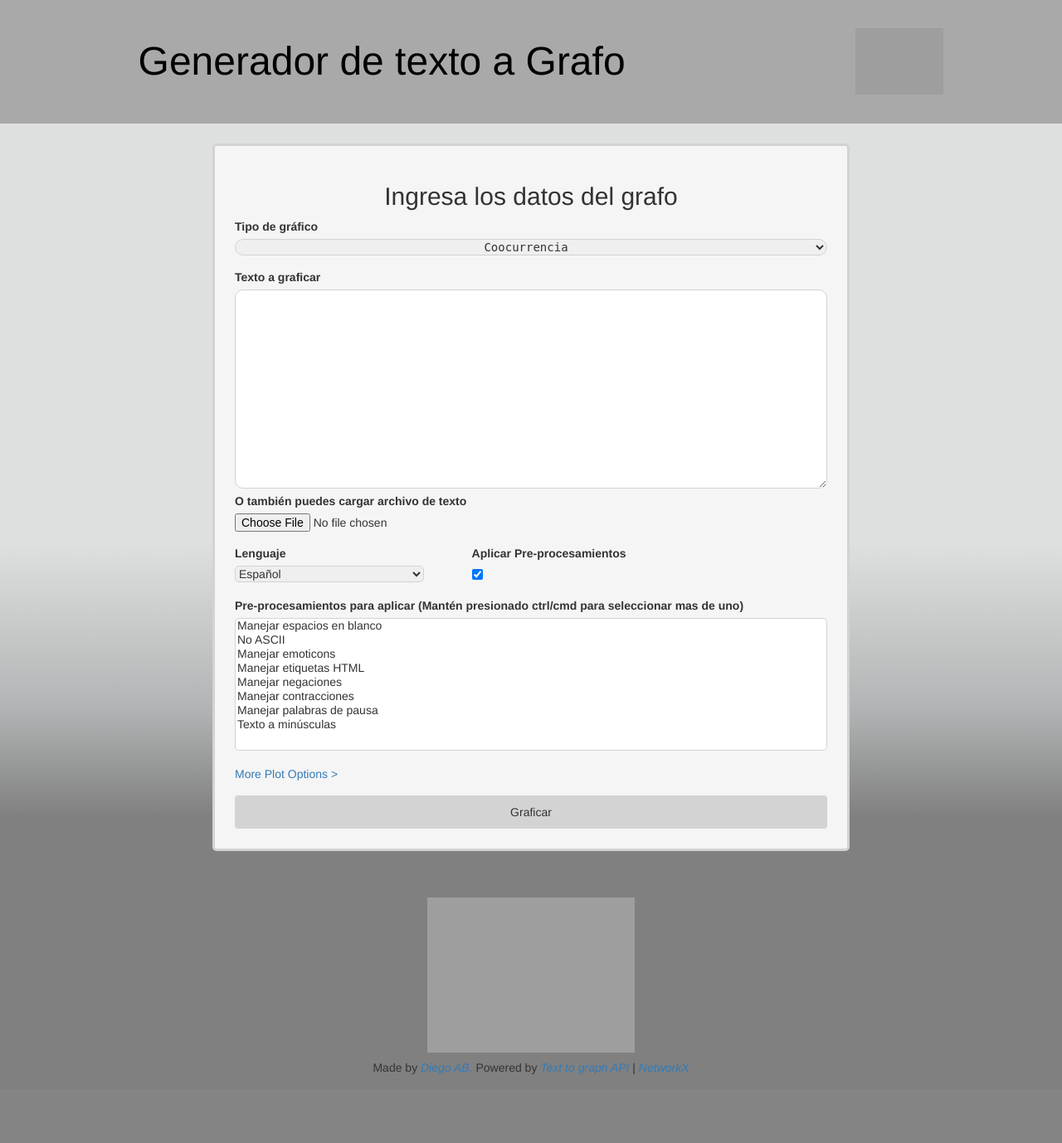
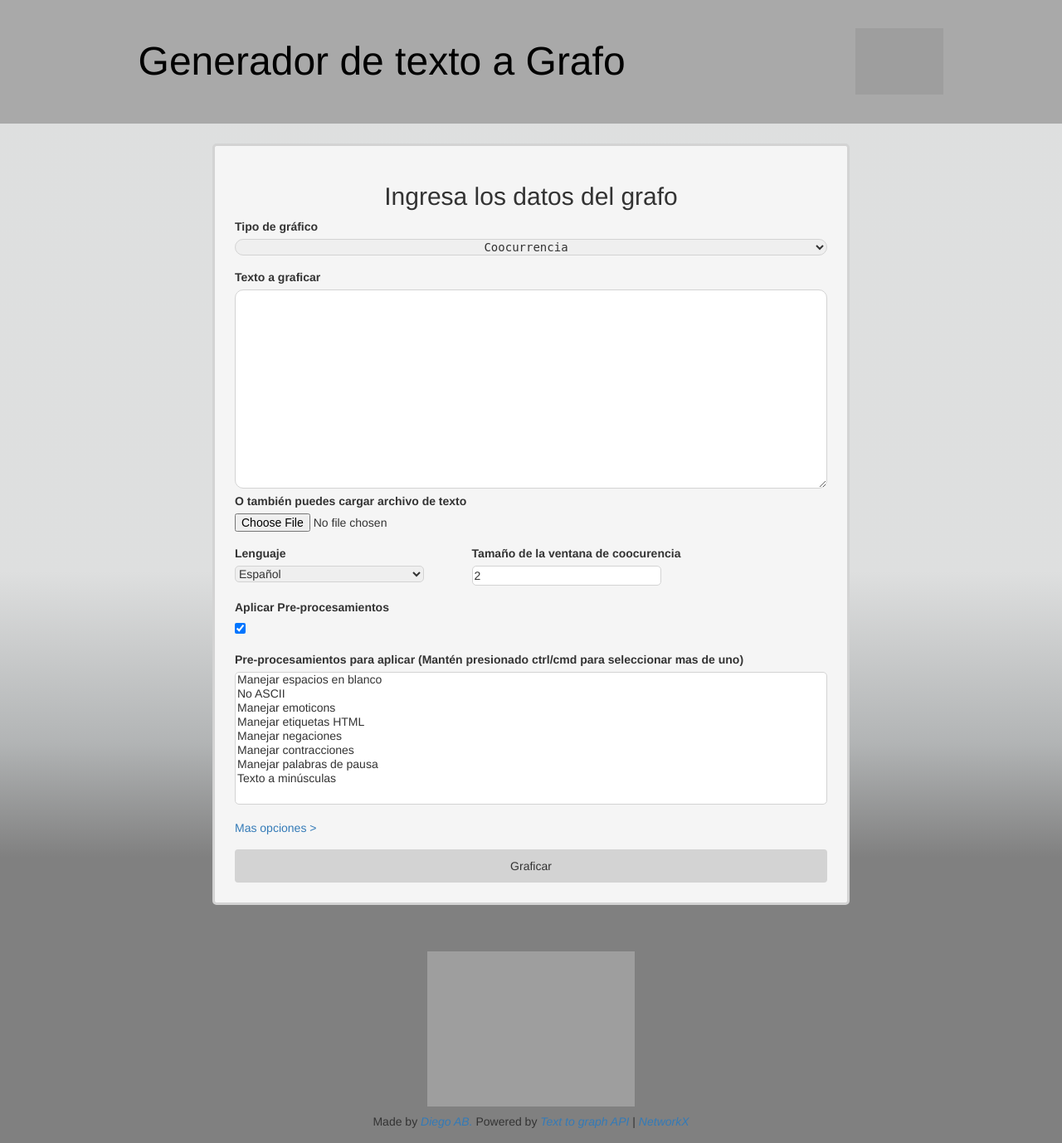
Before and after one commit to PLN-disca-iimas/Text-To-Graph-Web-App, a Flask app: page /graph-form/ in a window 1280 px wide. Shown: the whole page at 83% size. Before the commit the page ends 1295 px from the top, so only its background shows below. Run offline with Flask 3, Linux system fonts and the light colour scheme; some libraries are stand-ins or nearby versions; grey boxes are pictures that could not be loaded.

Commit message:
feat: Use dynamic window size

```diff
--- a/src/connectors/text_2_graph_api.py
+++ b/src/connectors/text_2_graph_api.py
@@ -25,7 +25,7 @@ class Text2GraphApiconnector:
             language=graph_options.get('language','sp'),
             apply_prep=graph_options.get('apply_prep',True),
             steps_preprocessing=graph_options.get('steps_preprocessing',[]),
-            window_size=int(graph_options.get('window_size',20)),
+            window_size=int(graph_options.get('window_size',2)),
             output_format='adj_matrix'
         )
         return coocurrence_graph
@@ -37,7 +37,7 @@ class Text2GraphApiconnector:
             language=graph_options.get('language','sp'),
             apply_prep=graph_options.get('apply_prep',True),
             steps_preprocessing=graph_options.get('steps_preprocessing',[]),
-            window_size=int(graph_options.get('window_size',20)),
+            window_size=int(graph_options.get('window_size',2)),
             output_format = 'networkx'
         )
         return to_hetero_graph
--- a/src/models/base_graph.py
+++ b/src/models/base_graph.py
@@ -31,7 +31,7 @@ class BaseGraphForm(FlaskForm):
     text = TextAreaField("Texto a graficar")
     file = FileField("O también puedes cargar archivo de texto", [validate_text_file])
     language = SelectField("Lenguaje", coerce=str, choices=AVAILABLE_LANGUAGES, default=AVAILABLE_LANGUAGES[0])
-    window_size = IntegerField("Tamaño de la ventana", default=20)
+    window_size = IntegerField("Tamaño de la ventana de coocurencia", default=2)
     apply_prep = BooleanField("Aplicar Pre-procesamientos", default=True)
     steps_preprocessing = SelectMultipleField("Pre-procesamientos para aplicar (Mantén presionado ctrl/cmd para seleccionar mas de uno)", coerce=str, choices=AVAILABLE_PREPROCESSORS)
     node_size = IntegerField("Tamaño del nodo (50 - 700)", default=None)
--- a/src/static/css/graph_form.css
+++ b/src/static/css/graph_form.css
@@ -81,6 +81,7 @@ body{
     width: 40%;
 }
 
+.form-graph-settings-container>div>input,
 .form-graph-settings-container>div>select{
     width: 80%;
     border-radius: 5px;
@@ -119,6 +120,7 @@ body{
 }
 
 .form-graph-arrow-container{
+    margin-top: 2vh;
     display: flex;
     justify-content: left;
 }
--- a/src/templates/graph_form.html
+++ b/src/templates/graph_form.html
@@ -22,9 +22,13 @@
                 {{ form.language(class_="form-field")}}
             </div>
             <div>
-                {{ form.apply_prep.label(class_="form-label") }}
-                {{ form.apply_prep(class_="form-field")}}
+                {{ form.window_size.label(class_="form-label") }}
+                {{ form.window_size(class_="form-field")}}
             </div>
+        </div>
+        <div>
+            {{ form.apply_prep.label(class_="form-label") }}
+            {{ form.apply_prep(class_="form-field")}}
         </div>
         <div class="form-graph-steps-processing-container">
             <div>
@@ -33,7 +37,7 @@
             </div>
         </div>
 
-        <a data-toggle="collapse" data-target="#more-plot-options-collapse">More Plot Options ></a>
+        <a data-toggle="collapse" data-target="#more-plot-options-collapse">Mas opciones ></a>
         <div id="more-plot-options-collapse" class="collapse">
             <div class="form-graph-sizes-container">
                 <div>
```
